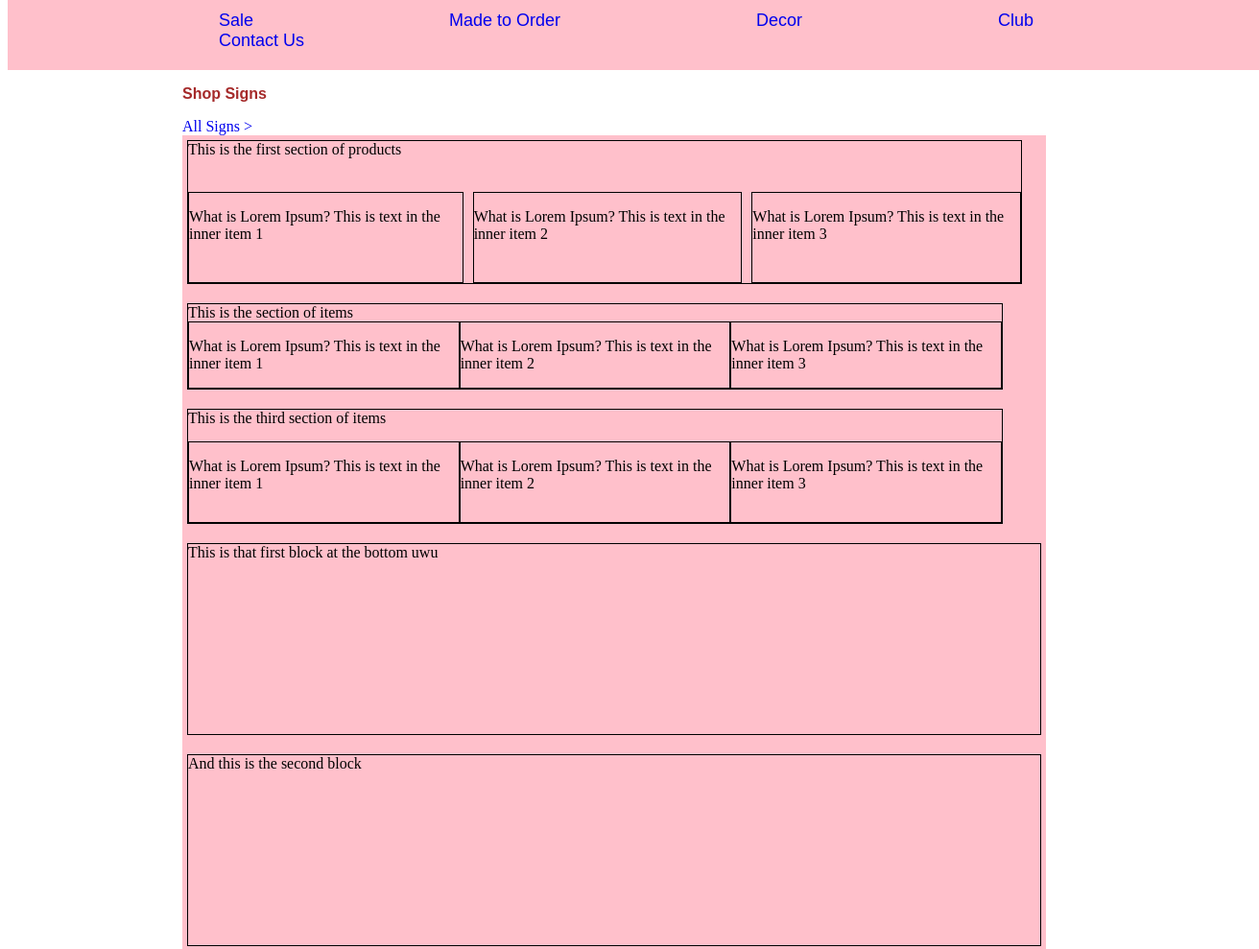
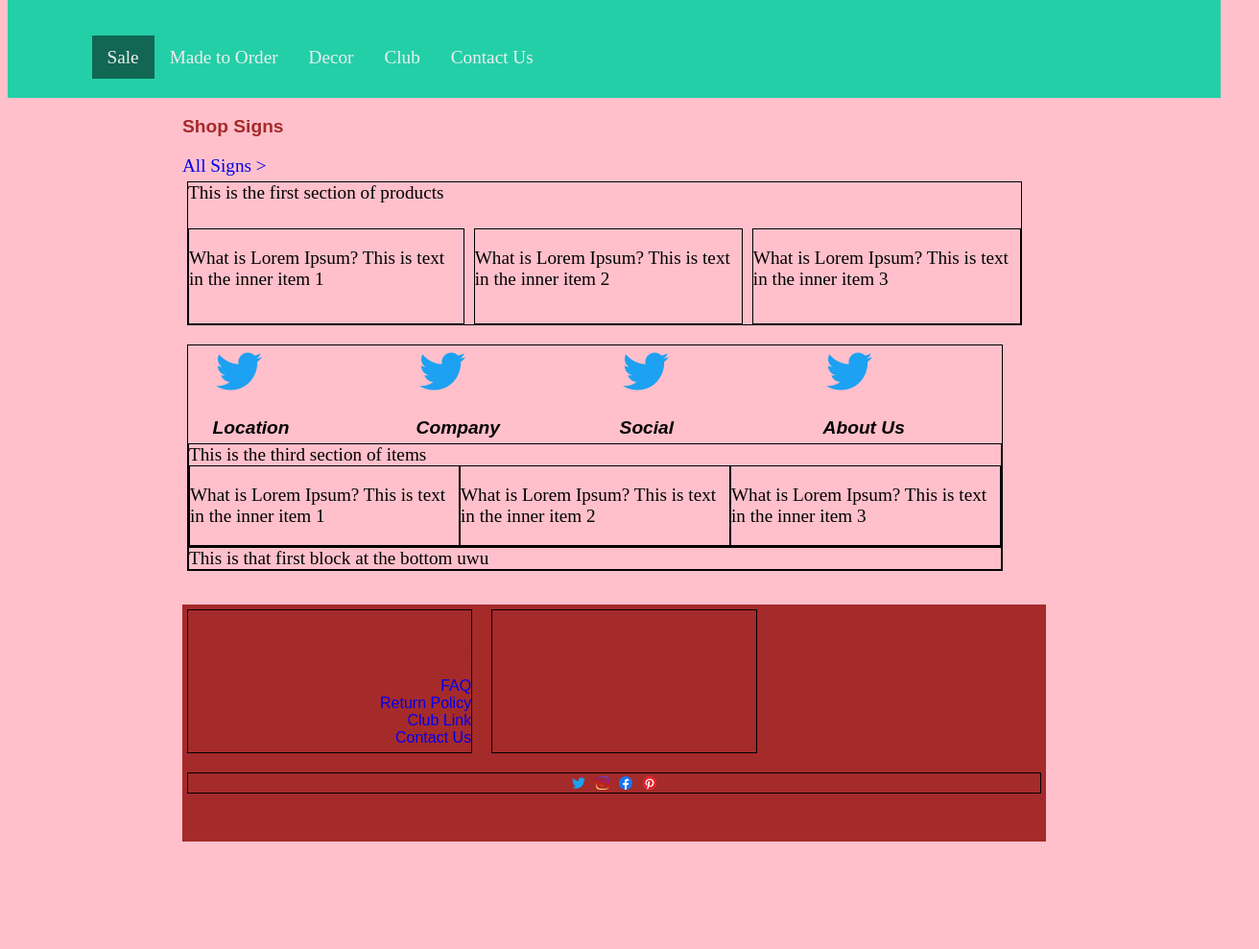
Before and after one commit to kbcoleman/singlepagestore, a plain HTML site: page mainpage.html in a window 1280 px wide. Shown: the part 112-1101 px from the top of the page at 96% size, 1312 px wide, since content can reach past the window. After the commit the page ends 997 px from the top, so only its background shows below. Drawn offline with Linux system fonts and the light colour scheme.

Commit message:
added media q's and hambuger btn javascript

```diff
--- /dev/null
+++ b/hamburger.js
@@ -0,0 +1,6 @@
+function toggleMenu() {
+    document.getElementById("primaryNav").classList.toggle("open");
+}
+
+let x = document.getElementById('hamburgerBtn');
+x.onclick = toggleMenu;
--- /dev/null
+++ b/large.css
@@ -0,0 +1,22 @@
+@media only screen and (min-width: 1200px) {
+
+    .large-3 {
+        width: 25%;}
+
+/* ham btn */
+nav ul {
+    margin-left: 2vw;}
+
+nav li {
+    width: auto;}
+
+nav a{
+    padding: .7rem 1rem;
+}
+
+
+
+
+
+
+} /*end of query*/
--- a/mainpage.html
+++ b/mainpage.html
@@ -5,6 +5,9 @@
     <meta http-equiv="X-UA-Compatible" content="IE=edge">
     <meta name="viewport" content="width=device-width, initial-scale=1.0">
     <link rel="stylesheet" href="style.css" type="text/css" />
+    <link rel="stylesheet" href="smallstyle.css" type="text/css" />
+    <link rel="stylesheet" href="medium.css" type="text/css" />
+    <link rel="stylesheet" href="large.css" type="text/css" />
     <title>Generic Store</title>
 
 
@@ -18,14 +21,18 @@
     <h2>Even more generic store tagline!</h2>
 
 
-    <nav>
-        <ul>
-            <li><a href="/">Sale</a></li>
+    <nav class="clearfix">
+        <div class="row limited">
+            <button id="hamburgerBtn">&#9776;</button>
+        <ul id="primaryNav">
+            <li class="active"><a href="/">Sale</a></li>
             <li><a href="/">Made to Order</a></li>
             <li><a href="/">Decor</a></li>
             <li><a href="/">Club</a></li>
             <li><a href="/">Contact Us</a></li>
         </ul>
+
+    </div> <!--end row-->
     </nav>
 
 
@@ -63,19 +70,29 @@
         </div>
 
         <div class="grid-item grid-product-3">
-            This is the section  of items
-            <div class="grid-item inner-item">
-                <p>What is Lorem Ipsum?
-                This is text in the inner item 1                    </p>
-            </div>
-            <div class="grid-item inner-item-2">
-                <p>What is Lorem Ipsum?
-                This is text in the inner item 2                    </p>
-            </div>
-            <div class="grid-item inner-item-3">
-                <p>What is Lorem Ipsum?
-                This is text in the inner item 3                    </p>
-            </div>
+            <div class="row">
+                <section class="column small-12 medium-6 large-3">
+
+                    <a href="/"><img src="twitter.png" alt="twitter"> </a>
+                    <h2>Location</h2>
+
+                </section>
+                <section class="column small-12 medium-6 large-3">
+
+                    <a href="/"><img src="twitter.png" alt="twitter"> </a>
+                    <h2>Company</h2>
+
+                </section>
+                <section class="column small-12 medium-6 large-3">
+                    <a href="/"><img src="twitter.png" alt="twitter"> </a>
+                    <h2>Social</h2>
+
+                </section>
+                <section class="column small-12 medium-6 large-3">
+                    <a href="/"><img src="twitter.png" alt="twitter"> </a>
+                    <h2>About Us</h2>
+
+                </section>
  </div>
         <div class="grid-item grid-product-4">
             This is the third section of items   <div class="grid-item inner-item">
@@ -94,14 +111,12 @@
         <div class="grid-item grid-product-5">
             This is that first block at the bottom uwu
         </div>
-        <div class="grid-item grid-product-6">
-            And this is the second block
-        </div>
+
     </div>
 
 </div>
 
-<footer>
+<footer class="limited">
     <div class="footer-group">
 
 
@@ -149,5 +164,6 @@
 
 </footer>
 </div>
+  <script src="js/menuToggle.js"></script>
 </body>
 </html>
--- /dev/null
+++ b/medium.css
@@ -0,0 +1,34 @@
+@media only screen and (min-width: 768px) {
+
+.medium-6 {width: 50%;}
+
+/* ham btn */
+
+nav button {
+    display: none;
+}
+
+nav ul {
+    display: block;
+}
+
+nav li {
+        width: 25%;
+    float: left;
+}
+
+
+
+
+
+
+
+
+
+
+
+
+
+
+
+}/*end of query*/
--- /dev/null
+++ b/menuToggle.js
@@ -0,0 +1,6 @@
+function toggleMenu() {
+    document.getElementById("primaryNav").classList.toggle("open");
+}
+
+let x = document.getElementById('hamburgerBtn');
+x.onclick = toggleMenu;
--- /dev/null
+++ b/smallstyle.css
@@ -0,0 +1,54 @@
+html {-webkit-text-size-adjust: 100%; -ms-text-size-adjust: 100%; }
+
+* {
+    -moz-box-sizing: border-box;
+    -webkit-box-sizing: border-box;
+    box-sizing: border-box;
+}
+
+
+button#hamburgerBtn {
+    background: none;
+    border: none;
+    color: #fff;
+    font-size: 2.4rem;
+    cursor: pointer;
+    padding: 0 30px 0 2vw;
+}
+
+/* grid rules */
+
+.row {clear: both;}
+
+.limited {
+    max-width: 1140px;
+    margin: auto;
+
+}
+
+.column {float: left; padding: 0 2vw; margin: 0 0 .75rem 0;}
+
+.small-12 {width: 100%;}
+
+body {
+    font-family: Arial, Helvetica, sans-serif
+    font-weight: 300;
+    font-size: 1.2rem;
+    background-color: pink;
+
+}
+
+body h2 {
+    font-style: Italic;
+    margin: 1rem 0 .3rem 0;
+}
+
+.clearfix:after {
+    content: "";
+    display: table;
+    clear: both;
+}
+
+footer{
+    background-color: brown;
+}
--- a/style.css
+++ b/style.css
@@ -36,29 +36,57 @@ nav {
         top: 0;
         left: 0;
         width: 100%;
-        background-color: pink;
+        background-color: #23cfa7;
         padding: 20px;
 
 }
+
+nav a {
+    display: block;
+    padding: .08rem 0;
+    color: #eee;
+    text-align: center;
+}
+
 nav a:visited
 nav a:link {
     color: #fff;
     text-decoration: none;
 }
 
+nav a:hover {
+    background-color: rgba(0, 0, 0, 0.2);
+}
+
+nav li.active {
+    background-color: rgba( 0,0,0,0.5);
+}
+
+
 nav > ul {
-    display: inline;
     padding: 0;
+    margin: 0;
+    display: none;
 }
 
 nav > ul > li {
     display: inline-block;
     list-style: none;
+    text-align: center;
     margin: 0 0px 0 200px;
-    text-align: center;
     font-family: Arial, Helvetica, sans-serif;
     font-size: large;
 }
+
+nav ul.open {
+    display: block;
+}
+
+nav ul {
+    display: none;
+}
+
+
 
 main {
     display: block;
@@ -85,7 +113,6 @@ footer {
     bottom: 0;
     width: 100%;
     padding: 0px 0px 15px;
-    background-color: pink;
     text-align: center;
     float: center;
     color: rgb(176, 216, 216);
@@ -141,7 +168,7 @@ footer {
     grid-column-start: 1;
     grid-column-end: 4;
     grid-row-start: 7;
-    grid-row-end: 9;
+    grid-row-end: 89;
 }
 .inner-item {
     display: grid;
@@ -165,13 +192,11 @@ footer {
   grid-template-rows: 150px auto 10px;
   grid-auto-rows: 90px;
   grid-gap: 20px;
-  background-color: pink;
   padding: 5px;
 
 }
 
 .grid-item {
-  background-color: pink;
   border: 1px solid rgb(0, 0, 0);
     padding: 0;
     margin: 5;
```
Also changed, not shown: contact.html (+24 -3 lines), 1 other file.
